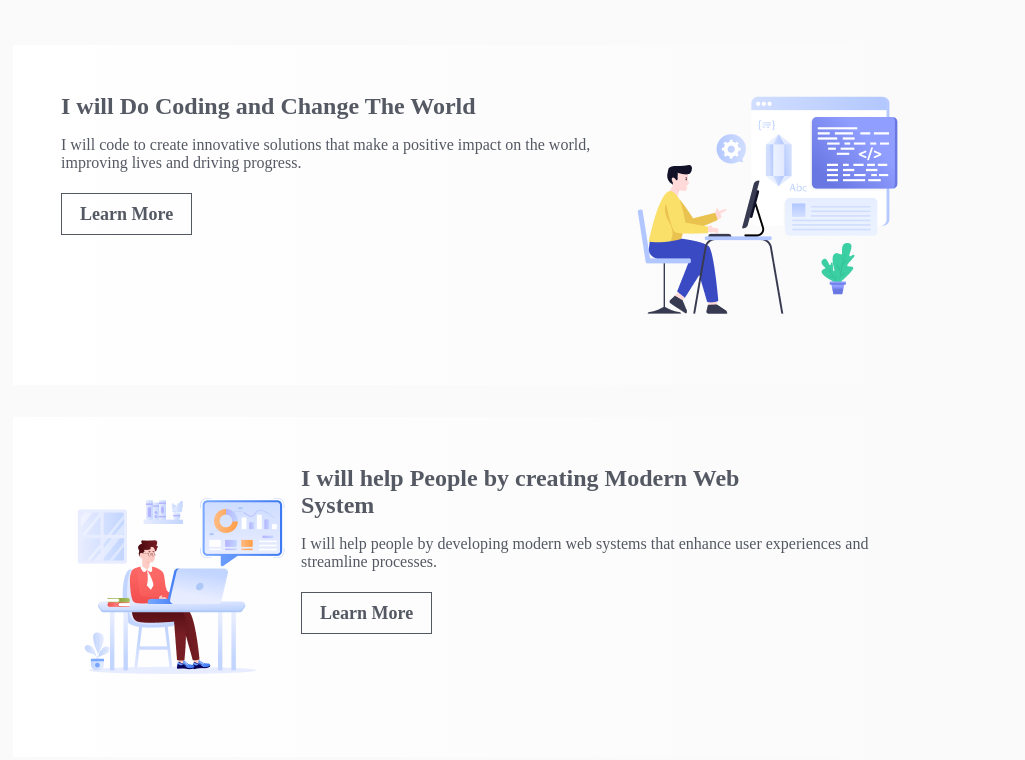
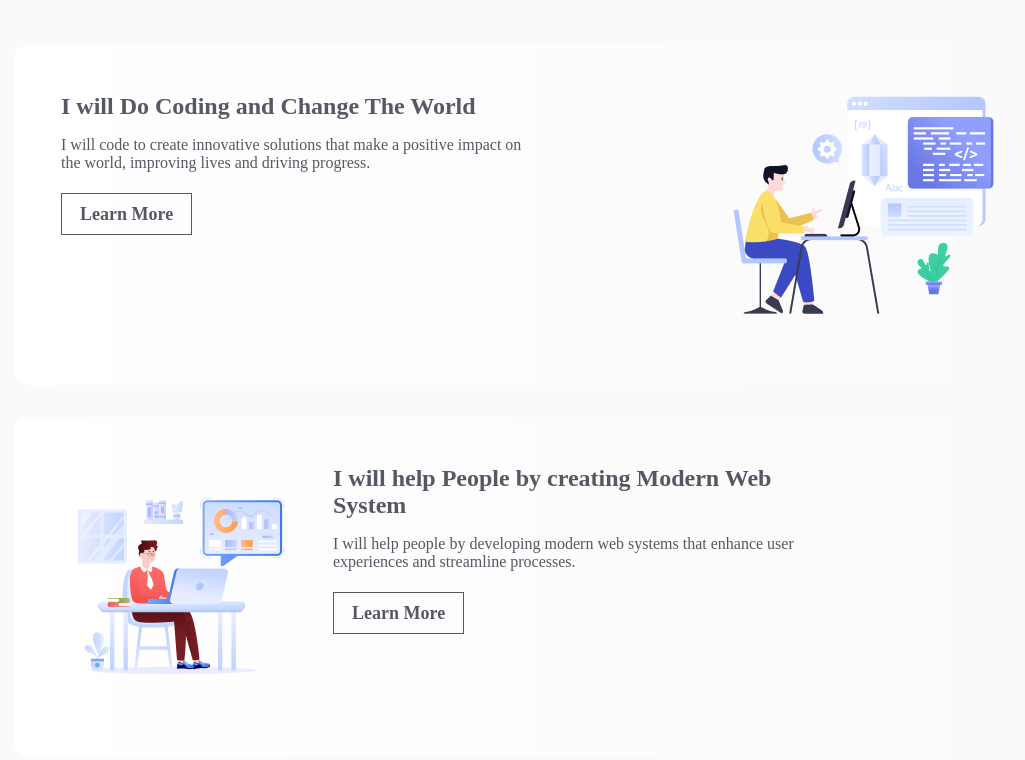
Before and after one commit to fatemaDiba/Assignment-01, a plain HTML site: page index.html in a window 1280 px wide. Shown: the part 906-1666 px from the top of the page, without its empty margins (154-1179 px from the left). Drawn offline with Linux system fonts and the light colour scheme; a web font is replaced by a local one.

Commit message:
modified

```diff
--- a/index.html
+++ b/index.html
@@ -40,15 +40,16 @@
                             <img src="assets/Layer_1.png" alt="">
                         </div>
                     </div>
-                    <div class="coding">
-                        <div class="img">
-                            <img src="assets/Group 3.png" alt="">
-                        </div>
+                    <div class="coding second-card">
+
                         <div class="coding-text">
                             <h3>I will help People by creating Modern Web System</h3>
                             <p>I will help people by developing modern web systems that enhance user experiences and
                                 streamline processes.</p>
                             <a href="">Learn More</a>
+                        </div>
+                        <div class="img">
+                            <img src="assets/Group 3.png" alt="">
                         </div>
                     </div>
                     <div class="coding">
--- a/style.css
+++ b/style.css
@@ -103,6 +103,7 @@ footer .footer-link {
 }
 .content-part .coding {
   display: flex;
+  border-radius: 16px;
   background: linear-gradient(
     90deg,
     rgb(255, 255, 255),
@@ -110,6 +111,21 @@ footer .footer-link {
   );
   margin-bottom: 32px;
   padding: 48px;
+  width: 946px;
+  justify-content: space-between;
+}
+.second-card {
+  background: linear-gradient(
+    270deg,
+    rgb(255, 255, 255),
+    rgba(255, 255, 255, 0) 100%
+  );
+  flex-direction: row-reverse;
+  justify-content: flex-end !important;
+  gap: 32px;
+}
+.coding-text {
+  max-width: 468px;
 }
 .coding h3 {
   color: rgba(13, 19, 33, 0.7);
```
